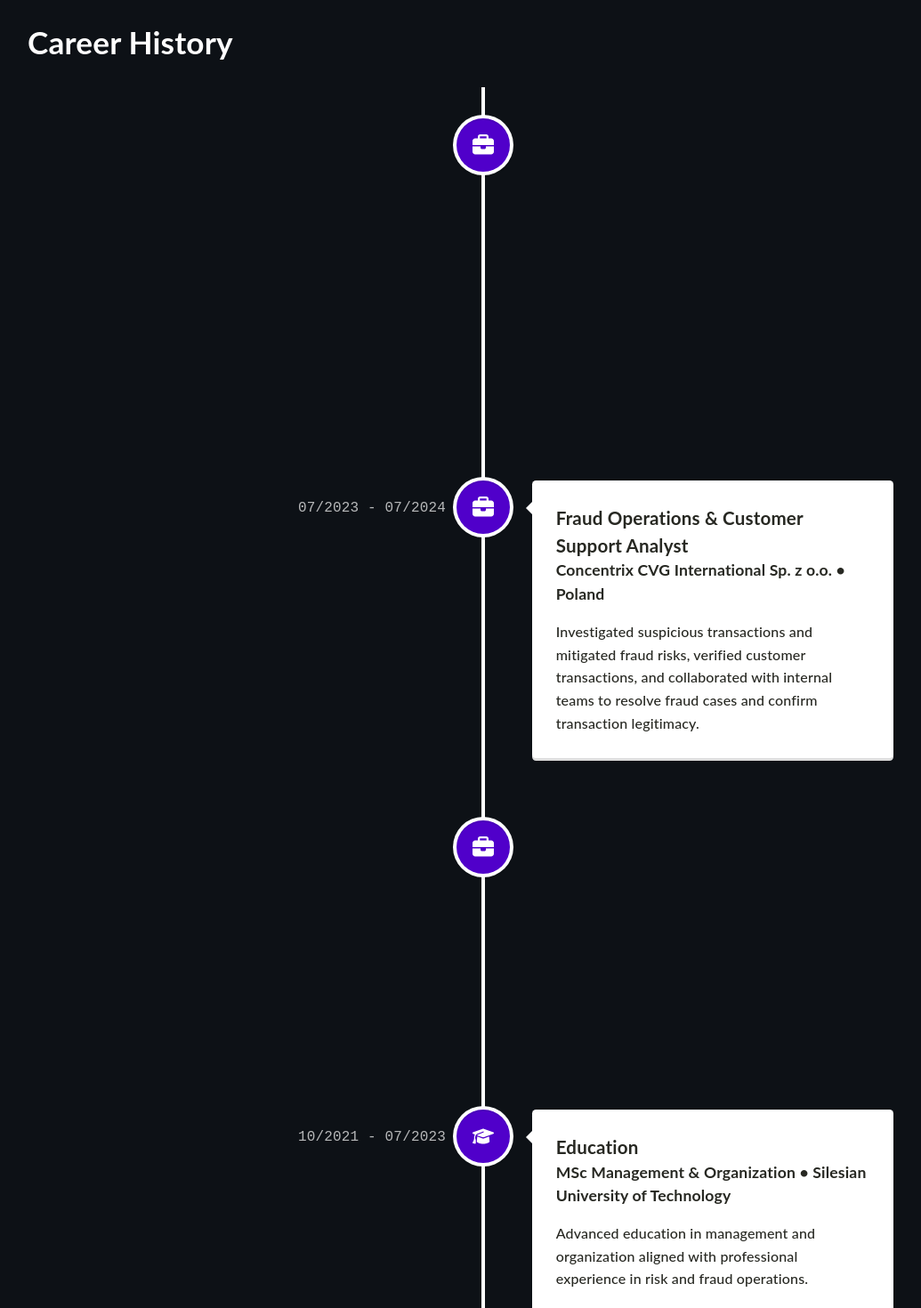
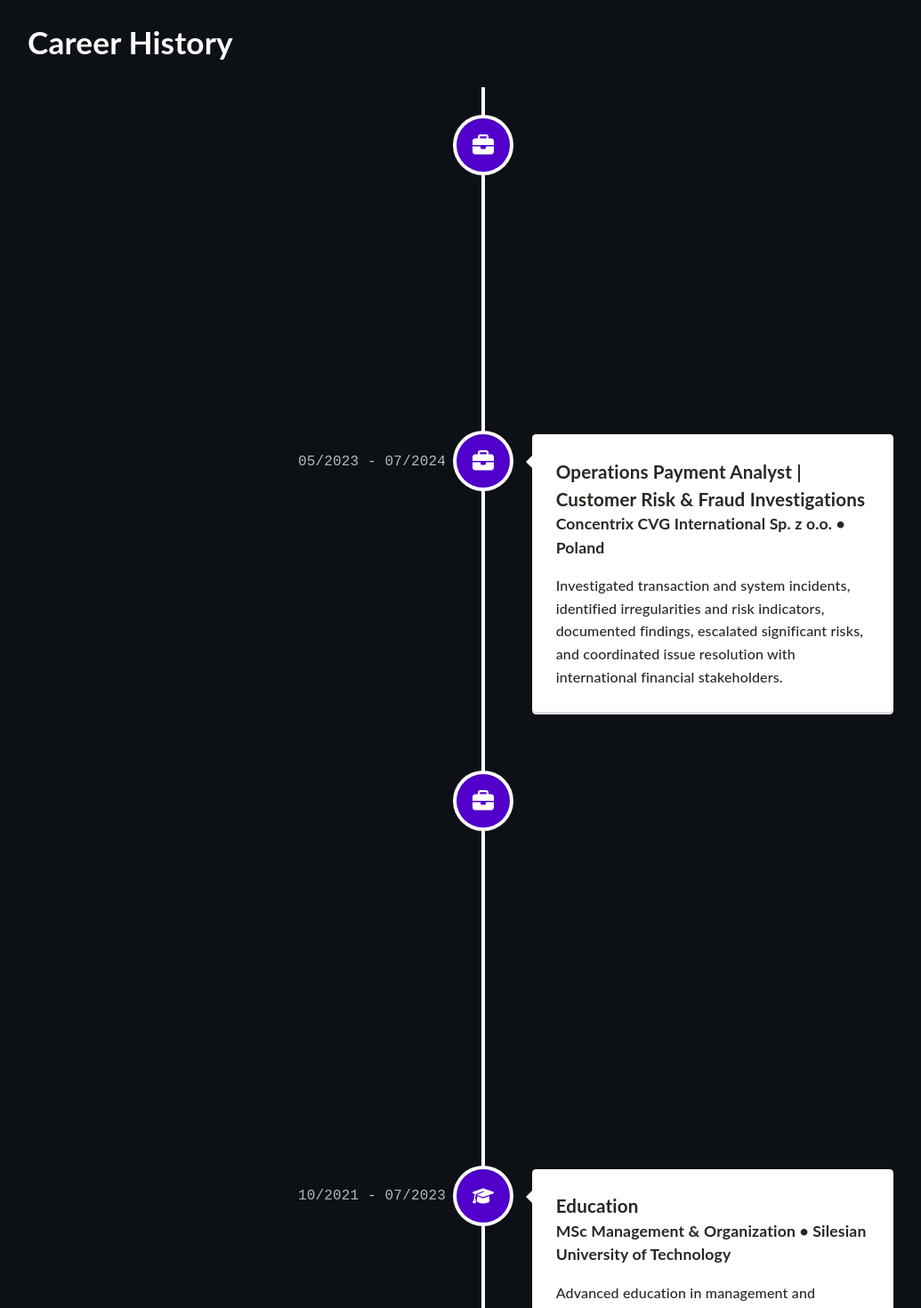
Before and after one commit to natinaelaberashi/portfolio-website, a React (Create React App) app: page / in a window 1280 px wide. Shown: the part 1700-3170 px from the top of the page at 89% size, without its empty margins (97-1132 px from the left). Built offline with nearby package versions, Linux system fonts and the light colour scheme.

Commit message:
Align portfolio positioning with risk and compliance CV

```diff
--- a/src/components/Timeline.tsx
+++ b/src/components/Timeline.tsx
@@ -12,59 +12,25 @@ function Timeline() {
       <div className="items-container">
         <h1>Career History</h1>
         <VerticalTimeline>
-          <VerticalTimelineElement
-            className="vertical-timeline-element--work"
-            contentStyle={{ background: 'white', color: 'rgb(39, 40, 34)' }}
-            contentArrowStyle={{ borderRight: '7px solid  white' }}
-            date="08/2024 - Present"
-            iconStyle={{ background: '#5000ca', color: 'rgb(39, 40, 34)' }}
-            icon={<FontAwesomeIcon icon={faBriefcase} />}
-          >
-            <h3 className="vertical-timeline-element-title">Fraud Operations & Customer Support Analyst</h3>
-            <h4 className="vertical-timeline-element-subtitle">Euronet Polska Sp. z o.o. (Ria Money Transfer Project) • Poland</h4>
-            <p>
-              Monitored digital account activity and online transactions to detect fraud and policy violations,
-              verified suspicious activity through phone and email authentication, documented investigations,
-              and secured compromised accounts to minimize fraud losses.
-            </p>
+          <VerticalTimelineElement className="vertical-timeline-element--work" contentStyle={{ background: 'white', color: 'rgb(39, 40, 34)' }} contentArrowStyle={{ borderRight: '7px solid  white' }} date="08/2024 - Present" iconStyle={{ background: '#5000ca', color: 'rgb(39, 40, 34)' }} icon={<FontAwesomeIcon icon={faBriefcase} />}>
+            <h3 className="vertical-timeline-element-title">Payment Operations Analyst | Risk, Compliance & Transaction Review</h3>
+            <h4 className="vertical-timeline-element-subtitle">Euronet Polska Sp. z o.o. • Poland</h4>
+            <p>Review 400+ cases weekly against policy and procedure, analyze customer and payment data in Excel and SQL, investigate exceptions, document findings, perform quality checks, and support operational risk controls.</p>
           </VerticalTimelineElement>
-          <VerticalTimelineElement
-            className="vertical-timeline-element--work"
-            date="07/2023 - 07/2024"
-            iconStyle={{ background: '#5000ca', color: 'rgb(39, 40, 34)' }}
-            icon={<FontAwesomeIcon icon={faBriefcase} />}
-          >
-            <h3 className="vertical-timeline-element-title">Fraud Operations & Customer Support Analyst</h3>
+          <VerticalTimelineElement className="vertical-timeline-element--work" date="05/2023 - 07/2024" iconStyle={{ background: '#5000ca', color: 'rgb(39, 40, 34)' }} icon={<FontAwesomeIcon icon={faBriefcase} />}>
+            <h3 className="vertical-timeline-element-title">Operations Payment Analyst | Customer Risk & Fraud Investigations</h3>
             <h4 className="vertical-timeline-element-subtitle">Concentrix CVG International Sp. z o.o. • Poland</h4>
-            <p>
-              Investigated suspicious transactions and mitigated fraud risks, verified customer transactions,
-              and collaborated with internal teams to resolve fraud cases and confirm transaction legitimacy.
-            </p>
+            <p>Investigated transaction and system incidents, identified irregularities and risk indicators, documented findings, escalated significant risks, and coordinated issue resolution with international financial stakeholders.</p>
           </VerticalTimelineElement>
-          <VerticalTimelineElement
-            className="vertical-timeline-element--work"
-            date="08/2020 - 09/2021"
-            iconStyle={{ background: '#5000ca', color: 'rgb(39, 40, 34)' }}
-            icon={<FontAwesomeIcon icon={faBriefcase} />}
-          >
-            <h3 className="vertical-timeline-element-title">Risk & Fraud Operations Analyst</h3>
+          <VerticalTimelineElement className="vertical-timeline-element--work" date="01/2020 - 10/2021" iconStyle={{ background: '#5000ca', color: 'rgb(39, 40, 34)' }} icon={<FontAwesomeIcon icon={faBriefcase} />}>
+            <h3 className="vertical-timeline-element-title">Payment Operations & Implementation Specialist | Transaction Monitoring & Risk Controls</h3>
             <h4 className="vertical-timeline-element-subtitle">Commercial Bank of Ethiopia (CBE) • Ethiopia</h4>
-            <p>
-              Investigated account and authentication risks, identified suspicious activity and escalated exceptions,
-              and verified transactions to support fraud risk resolution.
-            </p>
+            <p>Processed and reviewed customer transactions, supported fraud and risk controls through transaction review and issue investigation, used transaction and financial data for operational decisions, and performed quality checks.</p>
           </VerticalTimelineElement>
-          <VerticalTimelineElement
-            className="vertical-timeline-element--work"
-            date="10/2021 - 07/2023"
-            iconStyle={{ background: '#5000ca', color: 'rgb(39, 40, 34)' }}
-            icon={<FontAwesomeIcon icon={faGraduationCap} />}
-          >
+          <VerticalTimelineElement className="vertical-timeline-element--work" date="10/2021 - 07/2023" iconStyle={{ background: '#5000ca', color: 'rgb(39, 40, 34)' }} icon={<FontAwesomeIcon icon={faGraduationCap} />}>
             <h3 className="vertical-timeline-element-title">Education</h3>
             <h4 className="vertical-timeline-element-subtitle">MSc Management & Organization • Silesian University of Technology</h4>
-            <p>
-              Advanced education in management and organization aligned with professional experience in risk and fraud operations.
-            </p>
+            <p>Advanced education in management and organization supporting professional work in risk, compliance, payment operations and quality assurance.</p>
           </VerticalTimelineElement>
         </VerticalTimeline>
       </div>
```
